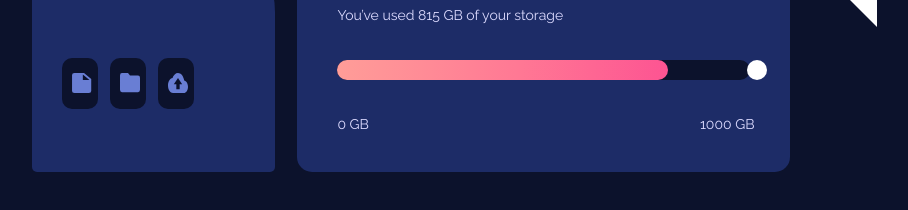
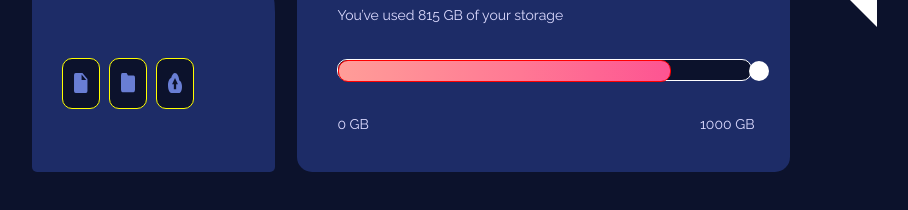
Before and after one commit to jthnyc/fylo-data-storage-component, a plain HTML site: page index.html in a window 1280 px wide. Shown: the part 386-596 px from the top of the page, without its empty margins (326-1234 px from the left). Drawn offline with Linux system fonts and the light colour scheme.

Commit message:
updating centering

```diff
--- a/style.css
+++ b/style.css
@@ -58,20 +58,20 @@ body {
 }
 
 .icons {
+  border: 1px solid yellow;
   display: flex;
   flex-direction: row;
   background-color: var(--verydarkblue);
   width: 27%;
-  justify-items: center;
+  /* justify-items: center; */
+  justify-content: center;
+  align-items: center;
   border-radius: 10px;
 }
 
 .icons img {
-  height: 20px;
-  width: 20px;
-  position: relative;
-  left: 28%;
-  top: 30%;
+  height: 40%;
+  width: 40%;
 }
 
 .storage-container {
@@ -97,7 +97,7 @@ body {
 }
 
 .progress-bar {
-  /* border: 1px solid white; */
+  border: 1px solid white;
   height: 20px;
   width: 100%;
   background-color: var(--verydarkblue);
@@ -105,11 +105,13 @@ body {
 }
 
 .progress {
-  /* border: 1px solid red; */
+  border: 1px solid red;
   height: 20px;
   width: 80%;
   background: linear-gradient(90deg, #ff9d98 0%, #ff7894 55%, #fd5492 100%);
   border-radius: 10px;
+  /* display: flex;
+  justify-content: flex-end; */
 }
 
 .progress-point {
@@ -120,6 +122,7 @@ body {
   width: 20px;
   position: relative;
   left: 410px;
+  /* align-self: flex-start; */
 }
 
 .gb-count {
@@ -159,8 +162,3 @@ body {
   font-size: 35px;
   font-style: bold;
 }
-
-.background {
-  /* position: relative;
-  z-index: 1; */
-}
```
